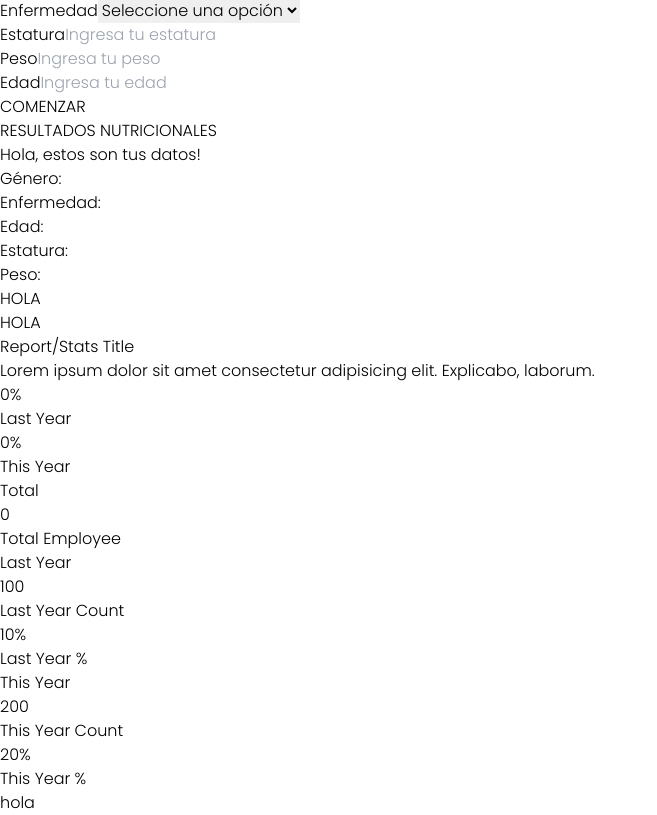
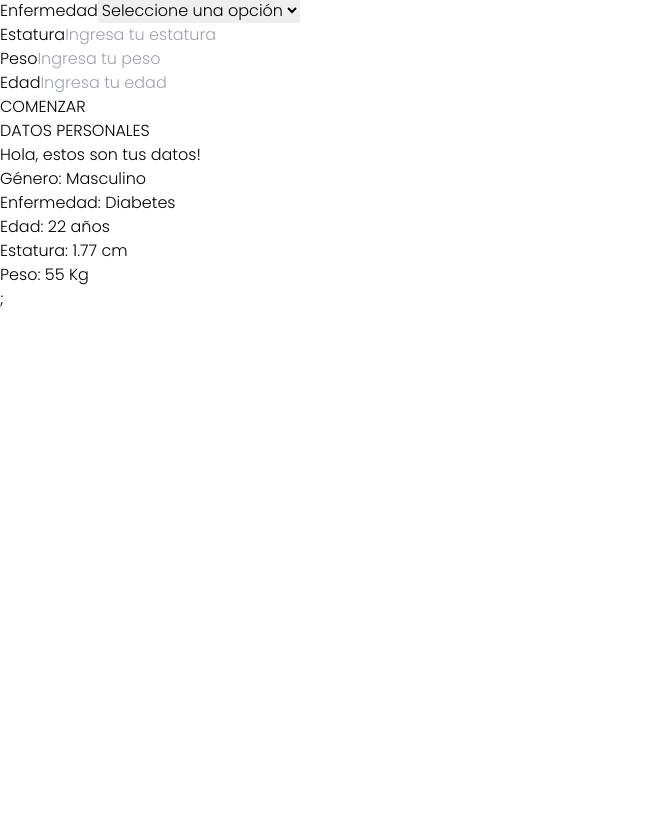
Before and after one commit to BrayanDG4/Test-OpenAI-API, a React (Vite) app: page / in a window 1280 px wide. Shown: the part 1197-2012 px from the top of the page, without its empty margins (0-657 px from the left). After the commit the page ends 1508 px from the top, so only its background shows below. Built offline with nearby package versions, Linux system fonts and the light colour scheme; the HTML template or start-up script is replaced by a standard one.

Commit message:
Estilisando los datos arrojados

```diff
--- a/src/chat.js
+++ b/src/chat.js
@@ -2,7 +2,7 @@ import { Configuration, OpenAIApi } from "openai";
 
 //Api key
 const configuration = new Configuration({
-  apiKey: "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",
+  apiKey: "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",
 });
 
 const openai = new OpenAIApi(configuration);
--- a/src/components/dashboard/NutritionalInfo.jsx
+++ b/src/components/dashboard/NutritionalInfo.jsx
@@ -6,61 +6,108 @@ export const NutritionalInfo = () => {
   const { genero, estatura, peso, edad, enfermedad, respuesta } =
     useUserStore();
 
+  const [mostrarSeccion, setMostrarSeccion] = useState(false);
+
+  const respuesta2 = [
+    {
+      "Horario": "Desayuno",
+      "Titulo": "Huevos revueltos con verduras",
+      "Ingredientes": "2 huevos, 1/2 taza de cebolla, 1/2 taza de pimiento, 1/2 taza de tomate, 1/2 cucharadita de aceite de oliva, sal y pimienta al gusto",
+      "Calorias": "200 calorias aproximadamente",
+      "Nota": "Es importante que el aceite de oliva sea de buena calidad para obtener los mejores beneficios para la salud"
+    },
+    {
+      "Horario": "Almuerzo",
+      "Titulo": "Ensalada de atún",
+      "Ingredientes": "1 lata de atún, 1/2 taza de maíz, 1/2 taza de aceitunas, 1/2 taza de cebolla, 1/2 taza de tomate, 1/2 taza de pepino, 1/4 taza de aceite de oliva, sal y pimienta al gusto",
+      "Calorias": "400 calorias aproximadamente",
+      "Nota": "Es importante que el aceite de oliva sea de buena calidad para obtener los mejores beneficios para la salud"
+    },
+    {
+      "Horario": "Cena",
+      "Titulo": "Pescado al horno con verduras",
+      "Ingredientes": "1 filete de pescado, 1/2 taza de cebolla, 1/2 taza de pimiento, 1/2 taza de tomate, 1/2 cucharadita de aceite de oliva, sal y pimienta al gusto",
+      "Calorias": "200 calorias aproximadamente",
+      "Nota": "Es importante que el aceite de oliva sea de buena calidad para obtener los mejores beneficios para la salud"
+    }
+  ];
+
+  useEffect(() => {
+    if (respuesta && respuesta.length > 0) {
+      setMostrarSeccion(true);
+    } else {
+      setMostrarSeccion(false);
+    }
+  }, [respuesta]);
+
   return (
+    <>
       <section className="flex justify-center h-screen text-center">
         <div className="w-[96%]">
-        <div className="w-full mx-2 my-4">
-          <h1 className="text-4xl font-bold my-title-color">
-            RESULTADOS NUTRICIONALES
+          <div className="w-full mx-2 my-4 flex justify-center mb-[-3px] z-0 relative">
+            <h1 className="font-bold my-title-color text-[40px] bg-[#FFFF7C] pr-[2%] pl-[2%] rounded-t-[30px]">
+              DATOS PERSONALES
             </h1>
           </div>
 
-        <div className="border-solid border-2 border-gray-200 rounded-md py-6 px-2 bg-[#EDCF43]">
+          <div className="rounded-md py-6 px-2 bg-[#EDCF43] z-10 relative pr-[4%] pl-[4%]">
             <div className="flex justify-start text-3xl font-bold my-title-color mb-2">
               <h3>Hola, estos son tus datos!</h3>
             </div>
             <div className="flex justify-start gap-5 text-xl font-semibold my-title-color">
               <div>
-              <h3>Género: {genero || ""}</h3>
+                <h3>Género: {genero || "Masculino"}</h3>
               </div>
 
               <div>
-              <h3>Enfermedad: {enfermedad || ""}</h3>
+                <h3>Enfermedad: {enfermedad || "Diabetes"}</h3>
               </div>
 
               <div>
-              <h3>Edad: {edad || ""}</h3>
+                <h3>Edad: {edad || "22"} años</h3>
               </div>
 
               <div>
-              <h3>Estatura: {estatura || ""}</h3>
+                <h3>Estatura: {estatura || "1.77"} cm</h3>
               </div>
 
               <div>
-              <h3>Peso: {peso || ""}</h3>
+                <h3>Peso: {peso || "55"} Kg</h3>
               </div>
             </div>
           </div>
 
-        <div className="w-full flex justify-center gap-4 bg-blue-500 rounded-md">
+          {/* <div className="w-full flex justify-center gap-4 bg-blue-500 rounded-md">
             <div className="w-[50%] bg-red-500">
               <h3>HOLA</h3>
             </div>
             <div className="w-[50%] bg-purple-700">
               <h3>HOLA</h3>
             </div>
+          </div> */}
+
+          {/* <div>
+            <Card />
+          </div> */}
+
+          {/* <div>
+            {respuesta2.map((item, index) => (
+              <div key={index}>
+                <h3>{item.Horario}</h3>
+                <p>{item.Titulo}</p>
+                <p>{item.Ingredientes}</p>
+                <p>{item.Calorias}</p>
+                <p>{item.Nota}</p>
               </div>
+            ))}
+          </div> */}
+        </div>
+      </section>;
+      {mostrarSeccion && <Seccion />}
+    </>
+  );
 
-        <div>
-          <Card />
-        </div>
-
-        <div className="text-start">
-          <p className="bg-[#dddddd] text-[#666666] p-2 rounded-md outline-none border">
-            {!respuesta?"hola":respuesta[0].Horario}
-          </p>
-        </div>
-      </div>
-    </section>
-  );
+  function Seccion() {
+    return <></>;
+  }
 };
```
Lines whose indentation alone changed are shown as unchanged.
